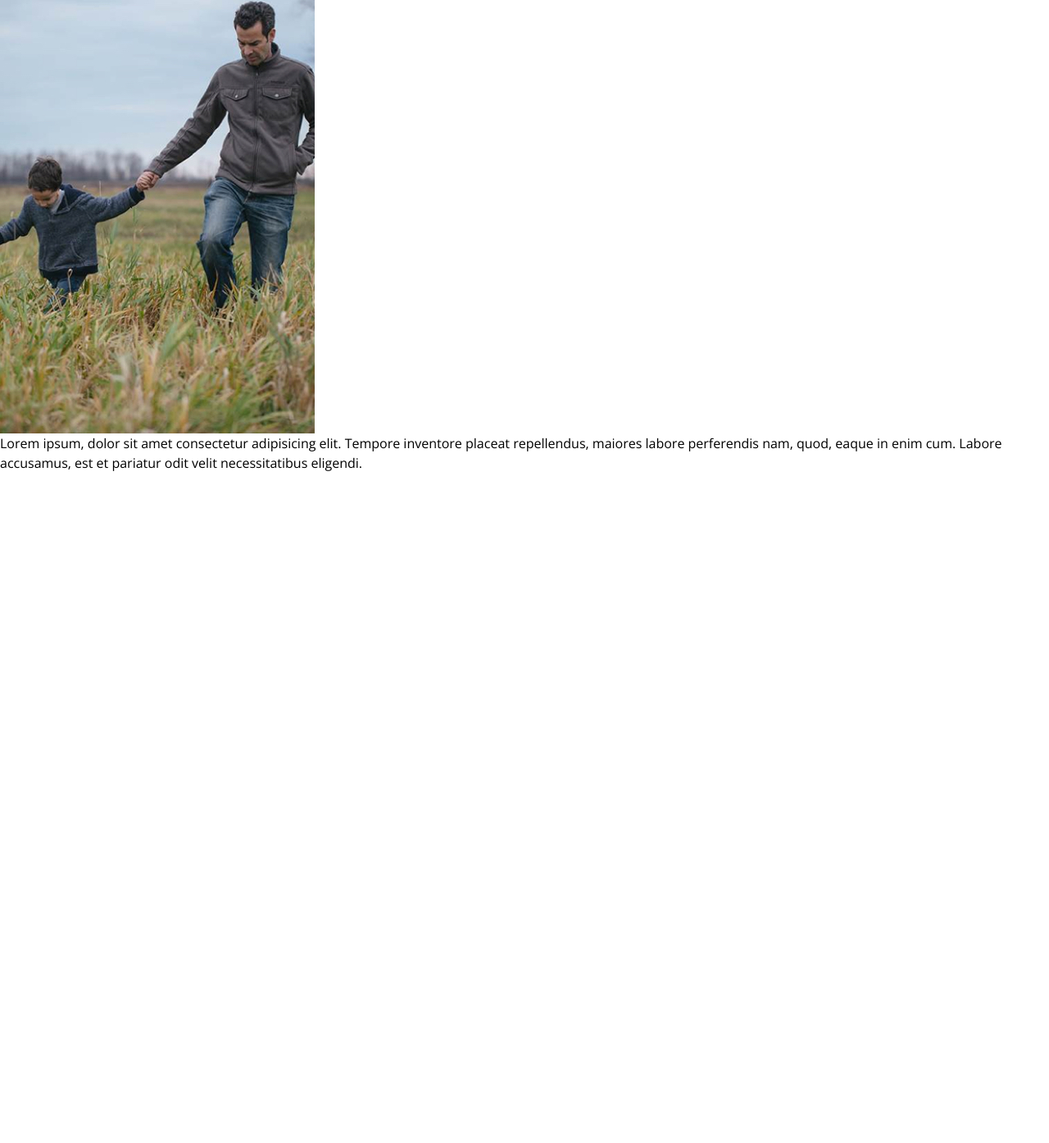
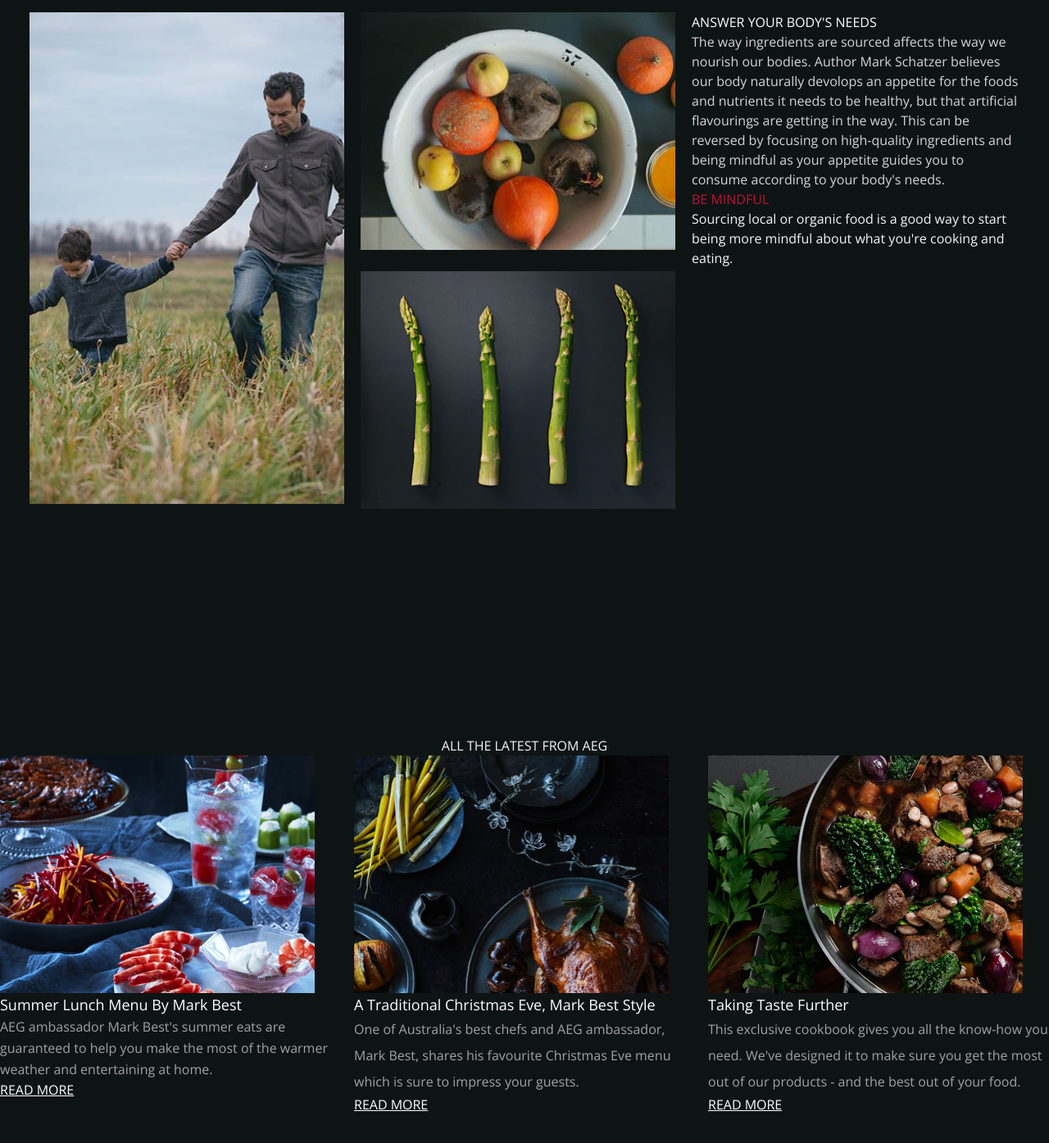
Before and after one commit to eveepaul/filta-test, a website built with Vite: page index.html in a window 1280 px wide. Shown: the part 71-1466 px from the top of the page at 82% size. Before the commit the page ends 800 px from the top, so only its background shows below. Built offline with nearby package versions, Linux system fonts and the light colour scheme.

Commit message:
initial layout, added text

```diff
--- a/index.html
+++ b/index.html
@@ -12,18 +12,98 @@
   </head>
   <body>
     <div id="app">
-      <main class="container">
-        <sectio class="">
-          <img src="assets/component-01/Image-01.jpg" alt="image 1"/>
-          <p class="font-family-open">
-            Lorem ipsum, dolor sit amet consectetur adipisicing elit. Tempore inventore placeat repellendus, maiores labore perferendis nam, quod, eaque in enim cum. Labore accusamus, est et pariatur odit velit necessitatibus eligendi.
-          </p>
+      <main class="font-family">
+        <section class="h-screen bg-darker-green flex justify-center items-center">
+          <div class="grid grid-cols-3 grid-rows-2 gap-1">
+            <img
+              src="assets/component-01/Image-01.jpg"
+              alt="person holding a child"
+              class="row-span-2"
+            />
+            <img
+              src="assets/component-01/Image-02.jpg"
+              alt="fruits and vegetables"
+              class="col-start-2 rows-start-1"
+            />
+            <img
+              src="assets/component-01/Image-03.jpg"
+              alt="asparagus"
+              class="col-start-2 row-start-2"
+            />
+            <article class="w-[400px] col-start-3 row-start-1">
+              <h2 class="text-white">ANSWER YOUR BODY'S NEEDS</h2>
+              <p class="text-ellipsis text-zinc-300 font-light">The way ingredients
+                are sourced affects the way we nourish our
+                bodies. Author Mark
+                Schatzer believes our body naturally devolops an appetite for the
+                foods and nutrients it needs to be healthy, but that artificial
+                flavourings are getting in the way. This can be reversed by
+                focusing on high-quality ingredients and being mindful as your
+                appetite guides you to consume according to your body's needs.
+              </p>
+              <label class="text-rose-700">BE MINDFUL</label>
+              <p class="text-ellipsis text-zinc-100">Sourcing local or organic food
+                is a good way to start being more mindful about what you're cooking
+                and eating.</p>
+            </article>
+          </div>
         </section>
-        <section>
-
+        <section
+          class="h-screen bg-darker-green flex flex-col justify-center items-center"
+        >
+          <h2 class="text-zinc-100">ALL THE LATEST FROM AEG</h2>
+          <div class="grid grid-cols-3 grid-rows-1 gap-4">
+            <article>
+              <img
+                src="assets/component-02/Image-01.jpg"
+                alt="seafood dish"
+              />
+              <h4 class="text-white text-lg">Summer Lunch Menu By Mark Best</h4>
+              <p class="text-zinc-400 leading-relaxed">AEG ambassador Mark Best's
+                summer eats are guaranteed to help you make the most of the warmer
+                weather and entertaining at home.</p>
+              <a
+                href="#"
+                class="text-white underline mt-5"
+              >READ MORE</a>
+            </article>
+            <article>
+              <img
+                src="assets/component-02/Image-02.jpg"
+                alt="roasted chicken"
+              />
+              <h4 class="text-white text-lg">A Traditional Christmas Eve, Mark Best
+                Style</h4>
+              <p class="text-zinc-400 leading-loose">One of Australia's best chefs
+                and AEG ambassador, Mark Best, shares his favourite Christmas Eve
+                menu which is sure to impress your guests.</p>
+              <a
+                href="#"
+                class="text-white underline mt-5"
+              >READ MORE</a>
+            </article>
+            <article>
+              <img
+                src="assets/component-02/Image-03.jpg"
+                alt="stew"
+              >
+              <h4 class="text-white text-lg">Taking Taste Further</h4>
+              <p class="text-zinc-400 leading-loose">This exclusive cookbook gives
+                you all the know-how you need. We've designed it to make sure you
+                get the most out of our products - and the best out of your food.
+              </p>
+              <a
+                href="#"
+                class="text-white underline mt-5"
+              >READ MORE</a>
+            </article>
+          </div>
         </section>
       </main>
     </div>
-    <script type="module" src="/main.js"></script>
+    <script
+      type="module"
+      src="/main.js"
+    ></script>
   </body>
 </html>
--- a/style.css
+++ b/style.css
@@ -3,6 +3,8 @@
 @tailwind utilities;
 
 
-.font-family-open {
-    font-family: "Open Sans";
-}
+@layer base {
+    html {
+      font-family: "Open Sans", system-ui, sans-serif;
+    }
+  }
--- a/tailwind.config.js
+++ b/tailwind.config.js
@@ -2,7 +2,11 @@
 module.exports = {
   content: ["./**/*.{html,js}"],
   theme: {
-    extend: {},
+    extend: {
+      colors: {
+        'darker-green': '#0e1414'
+      },
+    },
   },
   plugins: [],
 }
```
